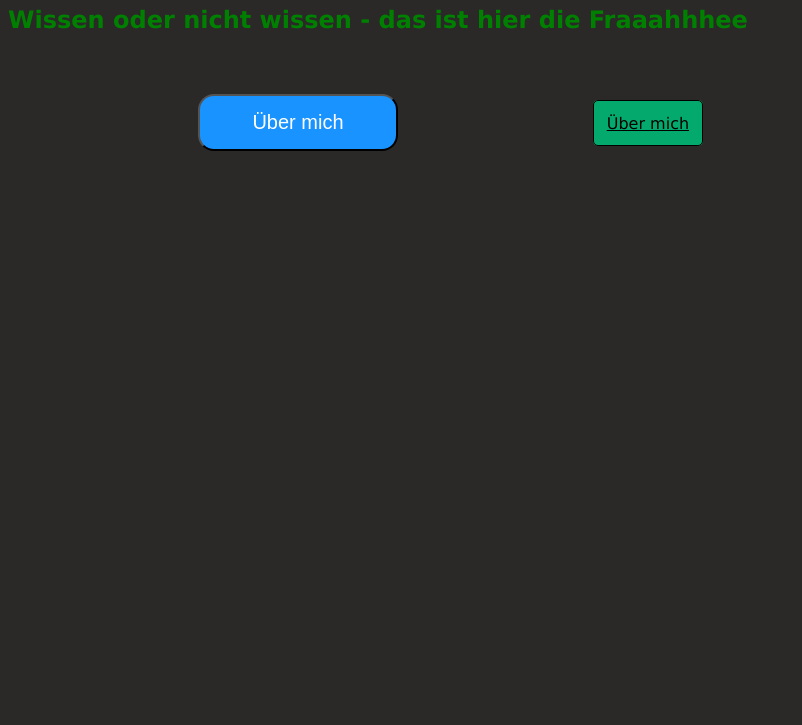
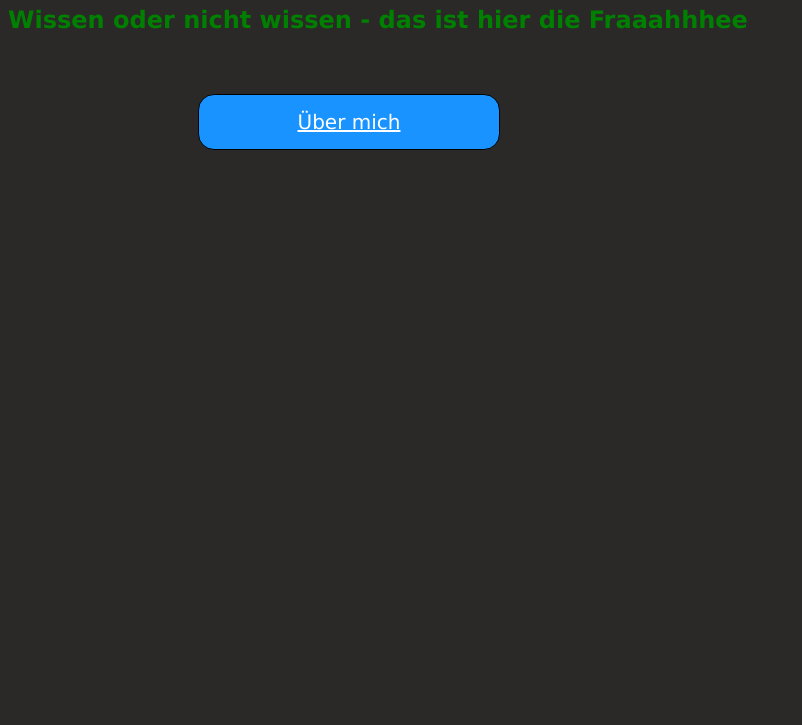
Before and after one commit to goldenarix/webdev_quiz, a plain HTML site: page index.html in a window 1280 px wide. Shown: the part 75-800 px from the top of the page, without its empty margins (0-802 px from the left). Drawn offline with Linux system fonts and the light colour scheme.

Commit message:
add newpage primenumber

```diff
--- a/index.html
+++ b/index.html
@@ -9,9 +9,9 @@
     <h1>The Best Quiz in ssee Wörld</h1>
     <h2>Wissen oder nicht wissen - das ist hier die Fraaahhhee</h2>
 
-<button class="button">Über mich</button>
+<!--<button class="button">Über mich</button>-->
 
-<a class="btn" href="./html/myinfo.html">Über mich</a>
+<a class="button" href="./html/myinfo.html">Über mich</a>
 
 
 
--- a/styles/style.css
+++ b/styles/style.css
@@ -62,13 +62,17 @@ th, td {
   cursor: pointer;
   font-size: 20px;
   font-weight: 200px;
-  display: inline-block
+  display: inline-block;
+  text-align: center;
 
 }
 
-.btn {
-  color: black;
-  background-color:#04AA6D;
-  border-radius: 5px;
-  padding: 1%;
+.button:hover {
+  background-color: rgb(133, 195, 250);
+
 }
+
+.button:active {
+  background-color: rgb(221, 235, 248);
+
+}
```
Also changed, not shown: html/primenumbers.html (added, +5 -0 lines).
